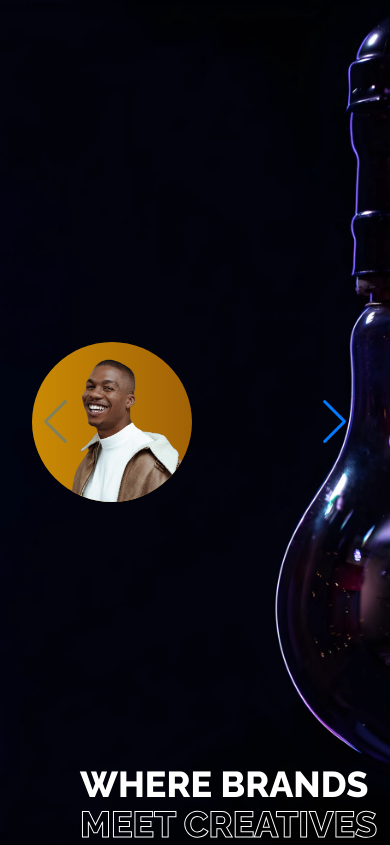
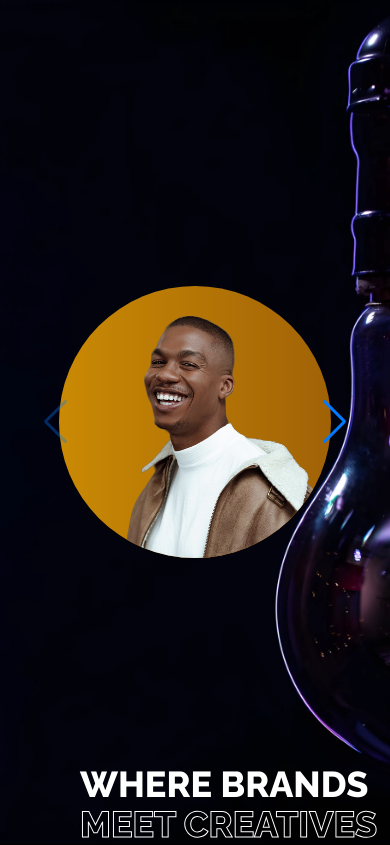
Before and after one commit to PhilaniNcube/greybeard, a Next.js app: page / in a window 390 px wide. Built offline with nearby package versions, Linux system fonts and the light colour scheme; grey boxes are pictures that could not be loaded.

Commit message:
Refactor carousel item and home carousel styles

```diff
--- a/app/(home)/carousel-item.tsx
+++ b/app/(home)/carousel-item.tsx
@@ -8,7 +8,7 @@ const CarouselItem = ({
   item: { name: string; image: string; backgroundColor: string };
 }) => {
   return (
-    <div className="flex items-center justify-center relative isolate w-[10rem] sm:w-[15rem] md:w-[18rem] lg:w-[23rem] z-50 cursor-grab">
+    <div className="flex items-center justify-center mx-auto relative isolate w-[17rem] sm:w-[18rem] md:w-[20rem] lg:w-[23rem] z-50 cursor-grab">
       <div
         className={cn(
           "flex justify-center items-center relative rounded-full w-full aspect-square bg-clip-border overflow-clip",
--- a/app/(home)/home-carousel.tsx
+++ b/app/(home)/home-carousel.tsx
@@ -107,9 +107,9 @@ const HomeCarousel = () => {
           onSwiper={(swiper) => console.log(swiper)}
           className="w-full relative z-40 mySwiper"
         >
-          <div className="w-[80%] mx-auto">
+          <div className="w-[80%] mx-auto ">
             {artists.map((artist, index) => (
-              <SwiperSlide key={index}>
+              <SwiperSlide className='' key={index}>
                 <CarouselItem item={artist} />
               </SwiperSlide>
             ))}
```
